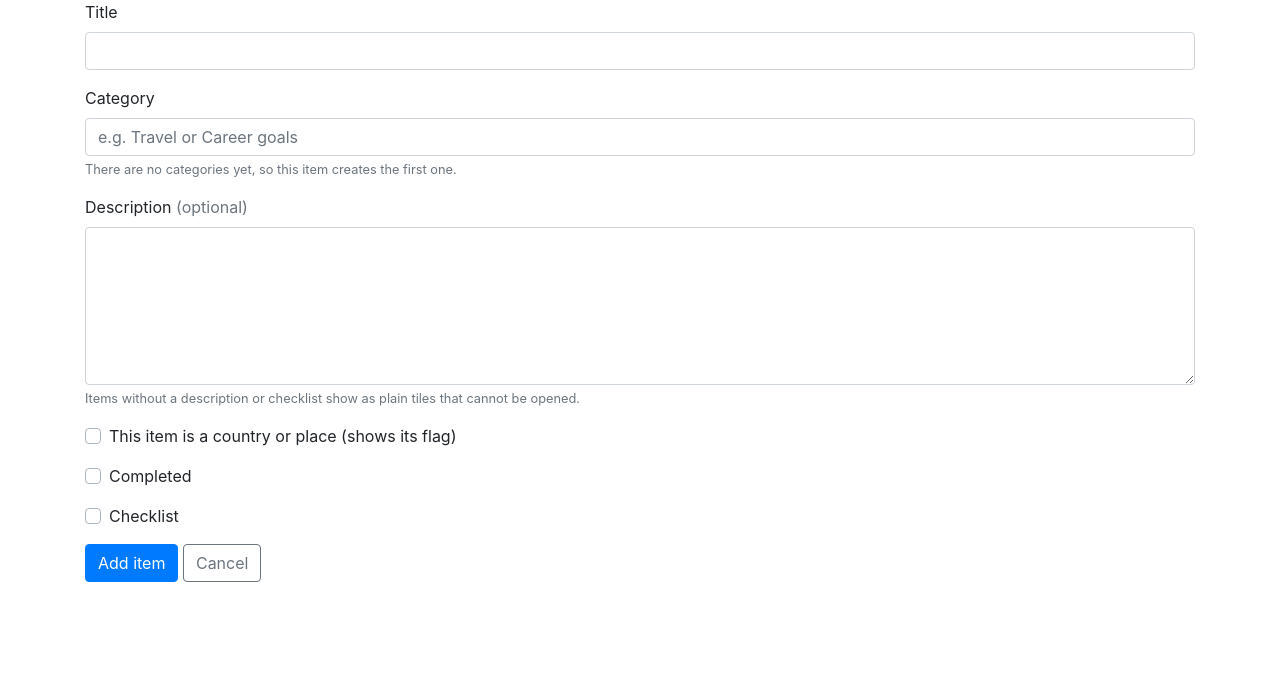
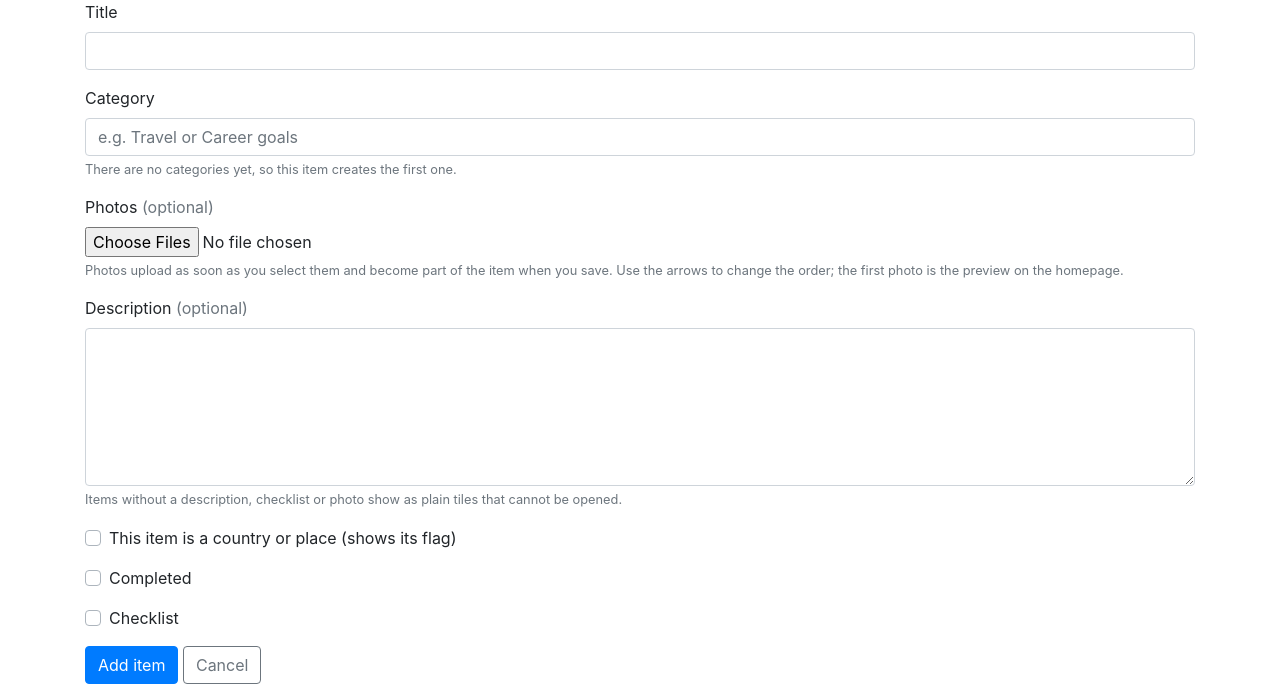
Before and after one commit to Kaaiman1214/Bucketlistr, a Flask app: page /new in a window 1280 px wide. Shown: the part 192-876 px from the top of the page. Before the commit the page ends 774 px from the top, so only its background shows below. Run offline with Flask 3, Linux system fonts and the light colour scheme; the visitor is signed in with stand-in values (Sample User, id 1); data that the repository does not hold is empty; some libraries are stand-ins or nearby versions.

Commit message:
Added images for items

```diff
--- a/website/static/index.js
+++ b/website/static/index.js
@@ -172,3 +172,132 @@ document.addEventListener('DOMContentLoaded', function () {
     checkbox.addEventListener('change', toggle);
     toggle();
 });
+
+document.addEventListener('DOMContentLoaded', function () {
+    var carousel = document.getElementById('photo-carousel');
+    if (!carousel || !window.jQuery) return;
+
+    var slides = carousel.querySelectorAll('.carousel-item');
+    var counter = document.getElementById('photo-counter');
+    if (slides.length < 2) return;
+
+    window.jQuery(carousel).on('slid.bs.carousel', function () {
+        var active = carousel.querySelector('.carousel-item.active');
+        var index = Array.prototype.indexOf.call(slides, active);
+        if (counter) counter.textContent = (index + 1) + ' / ' + slides.length;
+    });
+
+    var startX = null;
+    carousel.addEventListener('touchstart', function (event) {
+        startX = event.touches[0].clientX;
+    }, { passive: true });
+    carousel.addEventListener('touchend', function (event) {
+        if (startX === null) return;
+        var distance = event.changedTouches[0].clientX - startX;
+        startX = null;
+        if (Math.abs(distance) < 40) return;
+        window.jQuery(carousel).carousel(distance < 0 ? 'next' : 'prev');
+    });
+});
+
+document.addEventListener('DOMContentLoaded', function () {
+    var list = document.getElementById('photo-list');
+    var removed = document.getElementById('removed-photos');
+    if (!list || !removed) return;
+
+    list.addEventListener('click', function (event) {
+        var button = event.target.closest('button');
+        var card = button && button.closest('.photo-card');
+        if (!card) return;
+
+        if (button.classList.contains('photo-left')) {
+            if (card.previousElementSibling) list.insertBefore(card, card.previousElementSibling);
+        } else if (button.classList.contains('photo-right')) {
+            if (card.nextElementSibling) list.insertBefore(card.nextElementSibling, card);
+        } else if (button.classList.contains('photo-remove')) {
+            var photoId = card.getAttribute('data-photo-id');
+            if (photoId) {
+                var input = document.createElement('input');
+                input.type = 'hidden';
+                input.name = 'remove_photos';
+                input.value = photoId;
+                removed.appendChild(input);
+            }
+            list.removeChild(card);
+        }
+    });
+});
+
+document.addEventListener('DOMContentLoaded', function () {
+    var input = document.getElementById('photos');
+    var list = document.getElementById('photo-list');
+    var template = document.getElementById('photo-card-template');
+    var status = document.getElementById('photo-status');
+    if (!input || !list || !template || !status) return;
+
+    var form = input.form;
+    var hint = status.textContent;
+    var busy = 0;
+
+    function setBusy(change) {
+        busy += change;
+        var buttons = form.querySelectorAll('button[type="submit"]');
+        Array.prototype.forEach.call(buttons, function (button) {
+            button.disabled = busy > 0;
+        });
+    }
+
+    function addCard(photo) {
+        var html = template.innerHTML
+            .split('__TOKEN__').join('new:' + photo.filename)
+            .split('__URL__').join(photo.url);
+        list.insertAdjacentHTML('beforeend', html);
+    }
+
+    function uploadOne(file) {
+        var data = new FormData();
+        data.append('photos', file);
+        return fetch(input.getAttribute('data-url'), {
+            method: 'POST',
+            credentials: 'same-origin',
+            body: data
+        }).then(function (res) {
+            return res.json().catch(function () { return {}; }).then(function (body) {
+                if (!res.ok || res.redirected || !body.photos) {
+                    throw new Error(body.error || 'Upload failed. Are you still logged in?');
+                }
+                body.photos.forEach(addCard);
+            });
+        });
+    }
+
+    input.addEventListener('change', function () {
+        var files = Array.prototype.slice.call(input.files);
+        input.value = '';
+        if (!files.length) return;
+
+        var errors = [];
+        var finished = 0;
+        status.className = 'form-text text-muted';
+        setBusy(1);
+
+        files.reduce(function (chain, file) {
+            return chain.then(function () {
+                status.textContent = 'Uploading ' + (finished + 1) + ' of ' + files.length + '...';
+                return uploadOne(file).catch(function (error) {
+                    errors.push(file.name + ': ' + error.message);
+                }).then(function () {
+                    finished += 1;
+                });
+            });
+        }, Promise.resolve()).then(function () {
+            if (errors.length) {
+                status.className = 'form-text text-danger';
+                status.textContent = errors.join(' ');
+            } else {
+                status.textContent = hint;
+            }
+            setBusy(-1);
+        });
+    });
+});
--- a/website/templates/_item_form.html
+++ b/website/templates/_item_form.html
@@ -9,6 +9,20 @@
   </div>
   <input type="text" class="form-control checklist-text" name="text_{{ key }}" maxlength="200"
          value="{{ text }}" placeholder="Add an entry" aria-label="Checklist entry" />
+</div>
+{% endmacro %}
+{% macro photo_card(token, url, photo_id) %}
+<div class="photo-card"{% if photo_id %} data-photo-id="{{ photo_id }}"{% endif %}>
+  <input type="hidden" name="photo_order" value="{{ token }}" />
+  <div class="photo-frame">
+    <img class="form-photo" src="{{ url }}" alt="" />
+    <span class="badge badge-primary photo-badge">Preview</span>
+  </div>
+  <div class="btn-group btn-group-sm d-flex mt-1" role="group">
+    <button type="button" class="btn btn-outline-secondary photo-left" title="Move earlier" aria-label="Move earlier">&larr;</button>
+    <button type="button" class="btn btn-outline-secondary photo-right" title="Move later" aria-label="Move later">&rarr;</button>
+    <button type="button" class="btn btn-outline-danger photo-remove">Remove</button>
+  </div>
 </div>
 {% endmacro %}
 <form method="POST">
@@ -39,9 +53,30 @@
   </div>
 
   <div class="form-group">
+    <label for="photos">Photos <span class="text-muted">(optional)</span></label>
+    <div id="photo-list" class="d-flex flex-wrap">
+      {% for slot in values.photo_slots %}
+        {% if slot.id %}
+          {{ photo_card(slot.id, url_for('views.photo', photo_id=slot.id), slot.id) }}
+        {% else %}
+          {{ photo_card('new:' ~ slot.name, url_for('views.pending_photo', name=slot.name), '') }}
+        {% endif %}
+      {% endfor %}
+    </div>
+    <template id="photo-card-template">{{ photo_card('__TOKEN__', '__URL__', '') }}</template>
+    <div id="removed-photos">
+      {% for photo_id in values.removed_photos %}<input type="hidden" name="remove_photos" value="{{ photo_id }}" />{% endfor %}
+    </div>
+    <input type="file" class="form-control-file" id="photos"
+           data-url="{{ url_for('views.upload_photos') }}"
+           accept="image/jpeg,image/png,image/gif,image/webp" multiple />
+    <small id="photo-status" class="form-text text-muted">Photos upload as soon as you select them and become part of the item when you save. Use the arrows to change the order; the first photo is the preview on the homepage.</small>
+  </div>
+
+  <div class="form-group">
     <label for="description">Description <span class="text-muted">(optional)</span></label>
     <textarea class="form-control" id="description" name="description" rows="6">{{ values.description }}</textarea>
-    <small class="form-text text-muted">Items without a description or checklist show as plain tiles that cannot be opened.</small>
+    <small class="form-text text-muted">Items without a description, checklist or photo show as plain tiles that cannot be opened.</small>
   </div>
 
   <div class="form-group">
@@ -100,7 +135,7 @@
   </div>
 
   <div id="checklist-fields" class="form-group">
-    <small class="form-text text-muted mb-2">Fill the empty field to add a new checklist item, to remove one simply clear its text.</small>
+    <small class="form-text text-muted mb-2">Type an entry and a new empty one appears below it. Tick the box in front of an entry to mark it as done. Clear an entry's text to remove it. Unchecking Checklist and saving deletes the whole checklist.</small>
     <div id="checklist-rows">
       {% for entry in values.entries %}{{ checklist_row(entry.key, entry.text, entry.done) }}{% endfor %}
       {{ checklist_row(values.next_key, '', false) }}
--- a/website/templates/base.html
+++ b/website/templates/base.html
@@ -24,7 +24,7 @@
       .tile.tile-link:hover { box-shadow: 0 0.25rem 0.75rem rgba(0, 0, 0, 0.15); }
       .tile.tile-done { border-left-color: #28a745; background: #f6fbf7; }
       .tile .card-title a { text-decoration: none; }
-      .tile-edit { position: absolute; top: 0.6rem; right: 0.8rem; z-index: 2; color: #6c757d; }
+      .tile-edit { position: absolute; top: 0.6rem; right: 0.8rem; z-index: 2; color: #6c757d; background: rgba(255, 255, 255, 0.85); border-radius: 50%; padding: 0.2rem 0.5rem; }
       .tile-edit:hover { color: #343a40; }
       .description { white-space: pre-wrap; }
       .category-toggle { font-size: 1.25rem; font-weight: 500; text-decoration: none !important; }
@@ -32,6 +32,16 @@
       .category-toggle.collapsed .fa { transform: rotate(-90deg); }
       .flag { width: 1.25em; height: 1.25em; vertical-align: -0.2em; margin-right: 0.35rem; }
       .progress-slim { height: 0.6rem; }
+      .tile-photo { height: 220px; object-fit: cover; }
+      .photo-card { width: 140px; margin: 0 0.75rem 0.75rem 0; }
+      .photo-frame { position: relative; }
+      .form-photo { width: 100%; height: 100px; object-fit: cover; border-radius: 0.25rem; }
+      .photo-badge { position: absolute; top: 0.3rem; left: 0.3rem; }
+      .photo-card:not(:first-child) .photo-badge { display: none; }
+      #photo-carousel { background: #212529; border-radius: 0.25rem; overflow: hidden; }
+      #photo-carousel .carousel-item { height: 60vh; min-height: 240px; }
+      .photo-slide { width: 100%; height: 100%; object-fit: contain; }
+      .photo-counter { position: absolute; right: 0.75rem; bottom: 0.5rem; z-index: 15; }
       @media (prefers-reduced-motion: reduce) { .tile, .category-toggle .fa { transition: none; } }
     </style>
 
--- a/website/templates/home.html
+++ b/website/templates/home.html
@@ -3,7 +3,10 @@
 
 {% macro tile(item) %}
 <div class="col-sm-6 col-lg-4 mb-4">
-  <div class="card tile h-100 {{ 'tile-link' if item.has_details }} {{ 'tile-done' if item.completed }}">
+  <div class="card tile {{ 'tile-link' if item.has_details }} {{ 'tile-done' if item.completed }}">
+    {% if item.first_photo %}
+      <img class="card-img-top tile-photo" src="{{ url_for('views.photo', photo_id=item.first_photo.id) }}" alt="" loading="lazy">
+    {% endif %}
     <div class="card-body {{ 'pr-5' if user.is_authenticated }}">
       <h5 class="card-title">
         {% if item.flag_url %}<img class="flag" src="{{ item.flag_url }}" alt="" title="{{ item.country_name }}" loading="lazy" onerror="this.style.display='none'">{% endif %}
--- a/website/views.py
+++ b/website/views.py
@@ -1,12 +1,17 @@
+import os
 import re
+import secrets
 
-from flask import Blueprint, render_template, request, flash, redirect, url_for, abort, jsonify
+from flask import (Blueprint, render_template, request, flash, redirect, url_for, abort,
+                   jsonify, send_from_directory)
 from flask_login import login_required, current_user
 from sqlalchemy.orm import selectinload
 
-from . import db
+from . import db, IMAGE_DIR, PENDING_DIR
 from .countries import COUNTRIES, COUNTRY_GROUPS
-from .models import BucketItem, Category, ChecklistEntry, User, MONTH_NAMES
+from .models import BucketItem, Category, ChecklistEntry, Photo, User, MONTH_NAMES
+from .images import (IMAGE_NAME, delete_image_files, image_extension, move_pending_image,
+                     pending_exists)
 from .utils import fold
 
 views = Blueprint('views', __name__)
@@ -97,6 +102,8 @@ def blank_values():
         'has_checklist': False,
         'entries': [],
         'next_key': 'n0',
+        'photo_slots': [],
+        'removed_photos': [],
     }
 
 
@@ -116,7 +123,17 @@ def item_values(item):
                      'text': entry.text, 'done': entry.done}
                     for entry in item.checklist],
         'next_key': 'n0',
+        'photo_slots': [{'id': photo.id, 'name': None} for photo in item.sorted_photos],
+        'removed_photos': [],
     }
+
+
+def unique_ids(raw):
+    ids = []
+    for value in raw:
+        if value.isdigit() and int(value) not in ids:
+            ids.append(int(value))
+    return ids
 
 
 def read_entries(form, item):
@@ -137,8 +154,33 @@ def read_entries(form, item):
     return entries, f'n{new_count}'
 
 
+def read_photo_slots(form, item):
+    existing = {photo.id for photo in item.photos} if item is not None else set()
+    removed = [photo_id for photo_id in unique_ids(form.getlist('remove_photos'))
+               if photo_id in existing]
+    slots = []
+    taken = set()
+    for token in form.getlist('photo_order'):
+        if token.isdigit():
+            photo_id = int(token)
+            if photo_id in existing and photo_id not in removed and photo_id not in taken:
+                taken.add(photo_id)
+                slots.append({'id': photo_id, 'name': None})
+        elif token.startswith('new:'):
+            name = token[4:]
+            if IMAGE_NAME.fullmatch(name) and pending_exists(name) and name not in taken:
+                taken.add(name)
+                slots.append({'id': None, 'name': name})
+    if item is not None:
+        for photo in item.sorted_photos:
+            if photo.id not in taken and photo.id not in removed:
+                slots.append({'id': photo.id, 'name': None})
+    return slots, removed
+
+
 def read_item_form(form, item=None):
     entries, next_key = read_entries(form, item)
+    slots, removed = read_photo_slots(form, item)
     return {
         'title': form.get('title', '').strip(),
         'description': form.get('description', '').strip(),
@@ -152,6 +194,8 @@ def read_item_form(form, item=None):
         'has_checklist': form.get('has_checklist') == 'on',
         'entries': entries,
         'next_key': next_key,
+        'photo_slots': slots,
+        'removed_photos': removed,
     }
 
 
@@ -240,6 +284,30 @@ def apply_item(item, values, cleaned):
             entry.text = entry_values['text']
             entry.done = entry_values['done']
 
+    by_id = {photo.id: photo for photo in item.photos}
+    stale = []
+    for photo_id in values['removed_photos']:
+        photo = by_id.pop(photo_id, None)
+        if photo is not None:
+            stale.append(photo.filename)
+            item.photos.remove(photo)
+    ordered = []
+    for slot in values['photo_slots']:
+        if slot['id'] is not None:
+            photo = by_id.get(slot['id'])
+        else:
+            try:
+                move_pending_image(slot['name'])
+            except OSError:
+                continue
+            photo = Photo(filename=slot['name'])
+            item.photos.append(photo)
+        if photo is not None:
+            ordered.append(photo)
+    for position, photo in enumerate(ordered):
+        photo.position = position
+    return stale
+
 
 def form_context():
     return {
@@ -254,7 +322,8 @@ def home():
     if User.query.first() is None:
         return redirect(url_for('auth.sign_up'))
 
-    items = BucketItem.query.options(selectinload(BucketItem.checklist)).all()
+    items = BucketItem.query.options(selectinload(BucketItem.checklist),
+                                     selectinload(BucketItem.photos)).all()
     query = request.args.get('q', '').strip()
     if query:
         terms = fold(query).split()
@@ -292,6 +361,41 @@ def item(item_id):
     return render_template("item.html", user=current_user, item=item)
 
 
+@views.route('/photo/<int:photo_id>')
+def photo(photo_id):
+    photo = Photo.query.get_or_404(photo_id)
+    return send_from_directory(IMAGE_DIR, photo.filename)
+
+
+@views.route('/photos/upload', methods=['POST'])
+@login_required
+def upload_photos():
+    uploads = [storage for storage in request.files.getlist('photos')
+               if storage and storage.filename]
+    checked = []
+    for storage in uploads:
+        extension = image_extension(storage)
+        if extension is None:
+            return jsonify(error='Photos must be JPG, PNG, GIF or WebP images.'), 400
+        checked.append((storage, extension))
+
+    saved = []
+    for storage, extension in checked:
+        filename = secrets.token_hex(16) + extension
+        storage.save(os.path.join(PENDING_DIR, filename))
+        saved.append({'filename': filename,
+                      'url': url_for('views.pending_photo', name=filename)})
+    return jsonify(photos=saved)
+
+
+@views.route('/photos/pending/<name>')
+@login_required
+def pending_photo(name):
+    if not IMAGE_NAME.fullmatch(name):
+        abort(404)
+    return send_from_directory(PENDING_DIR, name)
+
+
 @views.route('/item/<int:item_id>/edit', methods=['GET', 'POST'])
 @login_required
 def edit_item(item_id):
@@ -304,9 +408,10 @@ def edit_item(item_id):
         if error:
             flash(error, category='error')
         else:
-            apply_item(item, values, cleaned)
+            stale = apply_item(item, values, cleaned)
             prune_empty_categories()
             db.session.commit()
+            delete_image_files(stale)
             flash('Changes saved!', category='success')
             return redirect(item_back_url(item))
 
@@ -318,9 +423,11 @@ def edit_item(item_id):
 @login_required
 def delete_item(item_id):
     item = get_owned_item(item_id)
+    stale = [photo.filename for photo in item.photos]
     db.session.delete(item)
     prune_empty_categories()
     db.session.commit()
+    delete_image_files(stale)
     flash('Item deleted.', category='success')
     return redirect(url_for('views.home'))
 
```
Also changed, not shown: website/__init__.py (+13 -1 lines), website/images.py (added, +51 -0 lines), website/models.py (+20 -1 lines), website/templates/item.html (+23 -0 lines), 1 other file.
